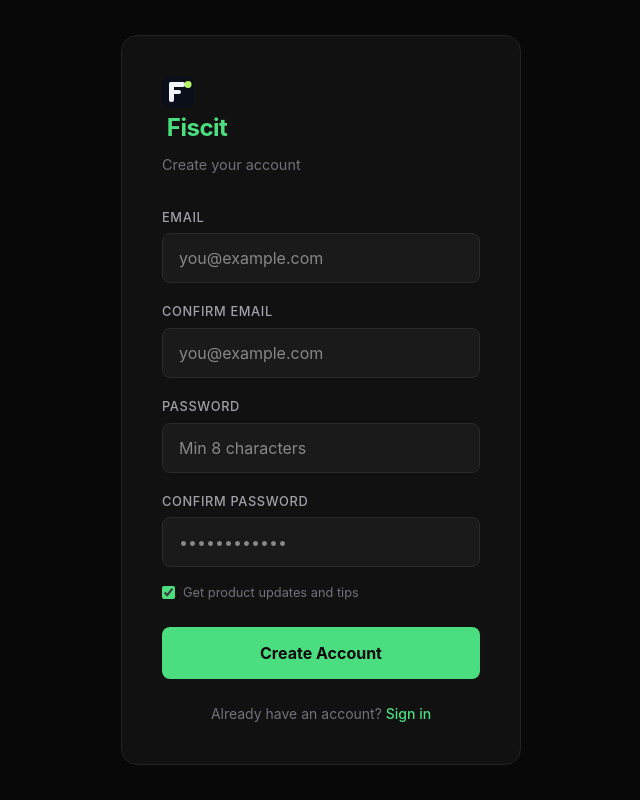
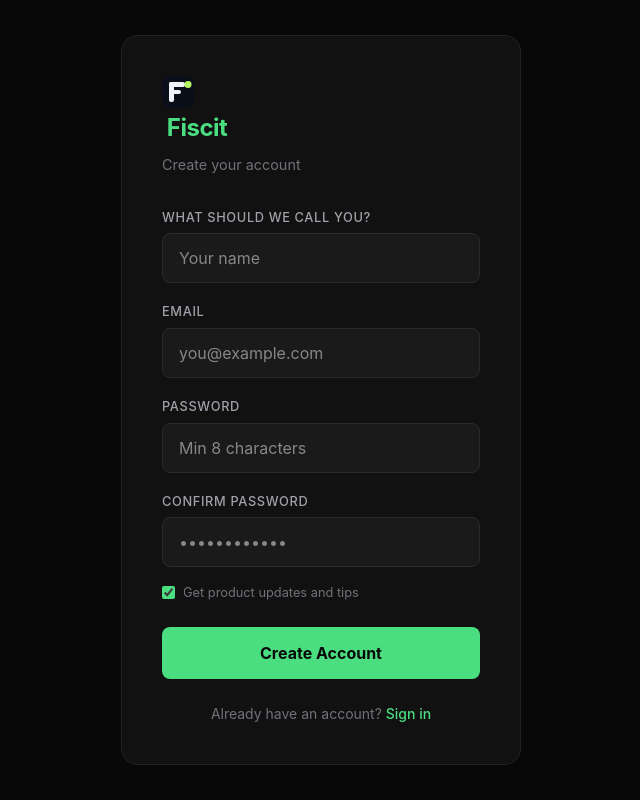
Before and after one commit to pchenier/vault-vercel, a Next.js app: page /register in a window 1280 px wide. Shown: the whole page, without its empty margins (319-959 px from the left). Built offline with nearby package versions, Linux system fonts and the light colour scheme.

Commit message:
feat: single email field + name on register

```diff
--- a/app/api/auth/register/route.ts
+++ b/app/api/auth/register/route.ts
@@ -11,7 +11,7 @@
 
 export async function POST(request: Request) {
   try {
-    const { email, password, newsletter } = await request.json()
+    const { email, password, name, newsletter } = await request.json()
     if (!email || !password) {
       return NextResponse.json({ error: 'Email and password required' }, { status: 400 })
     }
@@ -33,7 +33,7 @@
       const verifyToken = crypto.randomBytes(32).toString('hex')
       await supabaseAdmin
         .from('vault_users')
-        .update({ verify_token: verifyToken, password_hash: await bcrypt.hash(password, 12), newsletter: !!newsletter })
+        .update({ verify_token: verifyToken, password_hash: await bcrypt.hash(password, 12), name: name?.trim() || undefined, newsletter: !!newsletter })
         .eq('id', existing.id)
       await supabaseAdmin
         .from('email_verifications')
@@ -77,6 +77,7 @@
       .insert({
         email: email.toLowerCase().trim(),
         password_hash: hash,
+        name: name?.trim() || null,
         email_confirmed: false,
         newsletter: !!newsletter,
         verify_token: verifyToken,
--- a/app/register/page.tsx
+++ b/app/register/page.tsx
@@ -4,7 +4,7 @@
 
 export default function RegisterPage() {
   const [email, setEmail] = useState('')
-  const [confirmEmail, setConfirmEmail] = useState('')
+  const [name, setName] = useState('')
   const [password, setPassword] = useState('')
   const [confirm, setConfirm] = useState('')
   const [newsletter, setNewsletter] = useState(true)
@@ -15,10 +15,6 @@
   async function handleSubmit(e: React.FormEvent) {
     e.preventDefault()
     setError('')
-    if (email.toLowerCase().trim() !== confirmEmail.toLowerCase().trim()) {
-      setError('Email addresses do not match')
-      return
-    }
     if (password !== confirm) {
       setError('Passwords do not match')
       return
@@ -32,7 +28,7 @@
       const res = await fetch('/api/auth/register', {
         method: 'POST',
         headers: { 'Content-Type': 'application/json' },
-        body: JSON.stringify({ email, password, newsletter })
+        body: JSON.stringify({ email, password, name, newsletter })
       })
       const data = await res.json()
       if (data.ok) {
@@ -226,6 +222,17 @@
           {error && <div className="error">{error}</div>}
 
           <form onSubmit={handleSubmit}>
+            <label htmlFor="name">What should we call you?</label>
+            <input
+              id="name"
+              name="name"
+              type="text"
+              required
+              autoComplete="given-name"
+              placeholder="Your name"
+              value={name}
+              onChange={e => setName(e.target.value)}
+            />
             <label htmlFor="email">Email</label>
             <input
               id="email"
@@ -236,17 +243,6 @@
               placeholder="you@example.com"
               value={email}
               onChange={e => setEmail(e.target.value)}
-            />
-            <label htmlFor="confirmEmail">Confirm Email</label>
-            <input
-              id="confirmEmail"
-              name="confirmEmail"
-              type="email"
-              required
-              autoComplete="email"
-              placeholder="you@example.com"
-              value={confirmEmail}
-              onChange={e => setConfirmEmail(e.target.value)}
             />
             <label htmlFor="password">Password</label>
             <input
```
